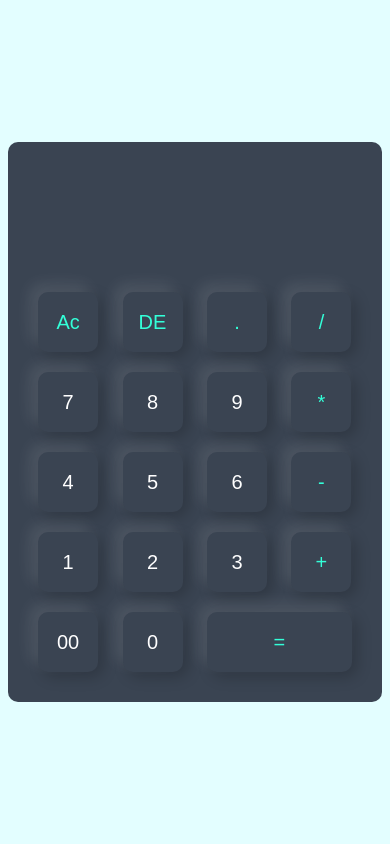
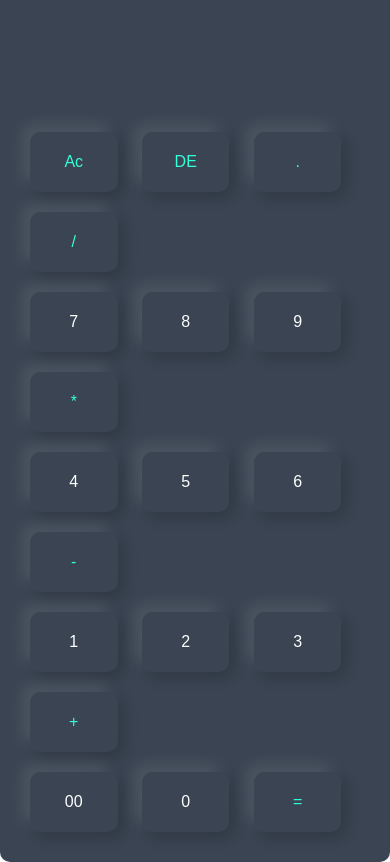
Before and after one commit to Diveshshinde/Calculator, a plain HTML site: page index.html in a window 390 px wide. Drawn offline with Linux system fonts and the light colour scheme.

Commit message:
Update style.css

```diff
--- a/style.css
+++ b/style.css
@@ -1,51 +1,74 @@
-*{
+* {
     margin: 0;
     padding: 0;
     font-family: 'Poppins', sans-serif;
     box-sizing: border-box;
 }
-.container{
+
+.container {
     width: 100%;
     height: 100vh;
     background: #e3feff;
     display: flex;
     align-items: center;
     justify-content: center;
+}
 
-}
-.calculater{
+.calculater {
     background: #3a4452;
     padding: 20px;
     border-radius: 10px;
+    max-width: 400px; /* Set a maximum width for the calculator */
+    width: 100%; /* Ensure it takes full width of the container */
 }
-.calculater form input{
+
+.calculater form input {
     border: 0;
     outline: 0;
     width: 60px;
     height: 60px;
     border-radius: 10px;
-  box-shadow: -8px -8px 15px rgba(255,255,255, 0.1),5px 5px 15px rgba(0,0,0,0.2);
+    box-shadow: -8px -8px 15px rgba(255, 255, 255, 0.1), 5px 5px 15px rgba(0, 0, 0, 0.2);
     background: transparent;
     font-size: 20px;
     color: #fff;
     cursor: pointer;
     margin: 10px;
 }
-form .display{
+
+form .display {
     display: flex;
     justify-content: flex-end;
     margin: 20px 0;
+}
 
-}
-form .display input{
+form .display input {
     text-align: right;
     flex: 1;
     font-size: 45px;
     box-shadow: none;
 }
-form input.equal{
- width: 145px;
+
+form input.equal {
+    width: calc(100% - 20px); /* Use calc to ensure equal button fills remaining space */
+    margin-right: 10px; /* Add margin for spacing */
 }
-form input.operator{
-    color: #33ffd8 ;
+
+form input.operator {
+    color: #33ffd8;
 }
+
+/* Media Query for smaller screens */
+@media screen and (max-width: 600px) {
+    .calculater form input {
+        width: 15%; /* Adjust width of buttons for smaller screens */
+        font-size: 16px; /* Adjust font size for smaller screens */
+    }
+}
+
+/* Media Query for even smaller screens */
+@media screen and (max-width: 400px) {
+    .calculater form input {
+        width: 25%; /* Further adjust width for very small screens */
+    }
+}
```
Lines whose indentation alone changed are shown as unchanged.
